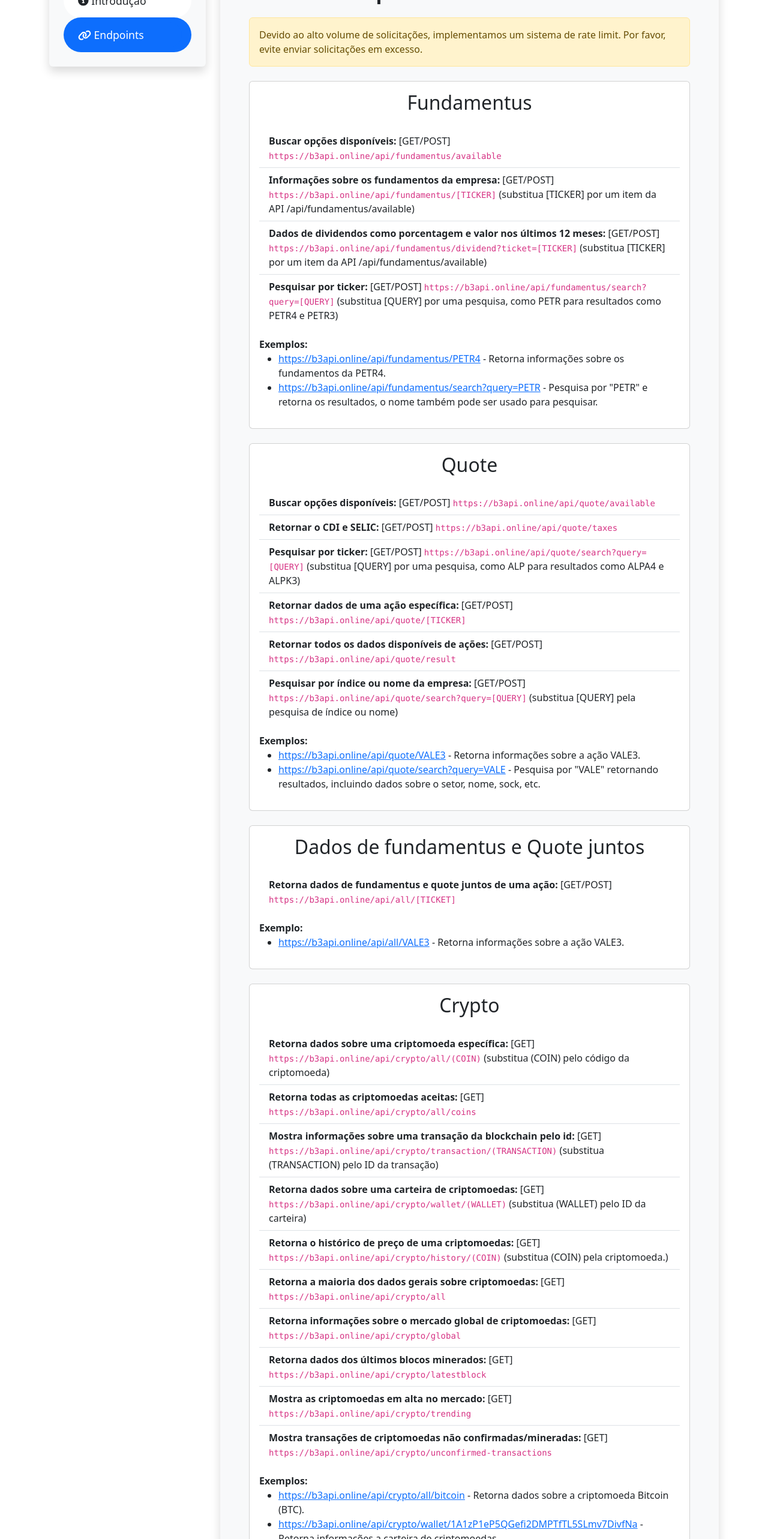
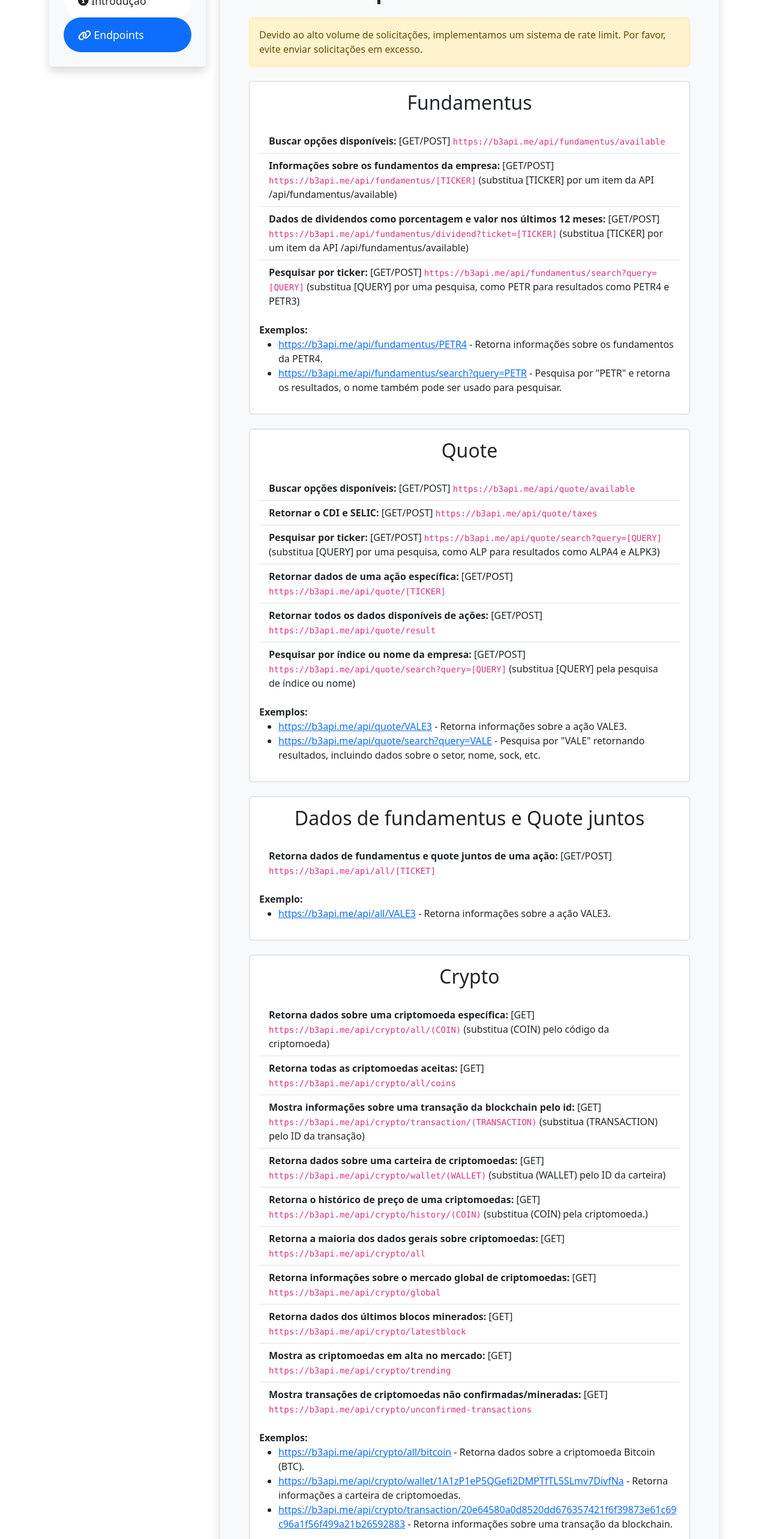
Before and after one commit to GeovaneDev/B3API, a Next.js app: page /docs/endpoints in a window 1280 px wide. Shown: the part 234-2800 px from the top of the page at 60% size. Built offline with nearby package versions, Linux system fonts and the light colour scheme.

Commit message:
Atualização desfeita e mudança de dominio
- Atualização desfeita por erro na versão 14.2 do next
- Mudança de dominio de b3api.online para b3api.me
- Remoção do script google adsense

```diff
--- a/app/layout.tsx
+++ b/app/layout.tsx
@@ -6,8 +6,8 @@
 const inter = Inter({ subsets: ['latin'] })
 
 export const metadata: Metadata = {
-  title: 'B3API - Dados Financeiros Brasileiros | API B3',
-  description: 'A B3API oferece dados financeiros brasileiros confiáveis e em tempo real.'
+  title: 'B3API: Dados Financeiros Brasileiros em Tempo Real | API B3',
+  description: 'B3API: Obtenha dados financeiros brasileiros em tempo real para ações, fundos imobiliários, criptomoedas e ETFs. Acesse informações confiáveis e instantâneas.'
 }
 
 export default function RootLayout({
--- a/components/Footer.js
+++ b/components/Footer.js
@@ -1,7 +1,7 @@
 import React from 'react';
 import Link from 'next/link';
 
-const Footer = () => {
+const BoostrapFooter = () => {
   const currentYear = new Date().getFullYear();
 
   return (
@@ -18,4 +18,4 @@
   );
 };
 
-export default Footer;
+export default BoostrapFooter;
--- a/components/Navbar.js
+++ b/components/Navbar.js
@@ -3,7 +3,7 @@
 import { FontAwesomeIcon } from '@fortawesome/react-fontawesome';
 import { faGithub } from '@fortawesome/free-brands-svg-icons';
 import '@fortawesome/fontawesome-svg-core/styles.css';
-import { Navbar, Container, Nav, Button } from 'react-bootstrap';
+import { Navbar, Container, Nav } from 'react-bootstrap';
 
 const BoostrapNavbar = () => {
   return (
--- a/pages/docs/endpoints.js
+++ b/pages/docs/endpoints.js
@@ -1,6 +1,5 @@
 import { DefaultSeo } from 'next-seo';
 import React from 'react';
-import { GoogleAdSense } from "nextjs-google-adsense";
 import 'bootstrap/dist/css/bootstrap.min.css';
 import Link from 'next/link';
 import Navbar from '../../components/Navbar';
@@ -10,18 +9,17 @@
 const Endpoints = () => {
   return (
     <div>
-      <GoogleAdSense publisherId="ca-pub-1050721047606545" />
       <DefaultSeo
         title="B3API - Documentação dos Endpoints | Acesse Dados Financeiros Brasileiros em Tempo Real"
         description="Explore a documentação completa dos endpoints da B3API para acessar dados financeiros brasileiros em tempo real. Descubra como utilizar cada endpoint de forma eficiente e obtenha informações precisas para suas análises e aplicações."
         openGraph={{
           type: 'website',
           locale: 'pt_BR',
-          url: 'https://b3api.online/docs/endpoints',
+          url: 'https://b3api.me/docs/endpoints',
           site_name: 'B3API - Documentação dos Endpoints',
           images: [
             {
-              url: 'https://b3api.online/B3API.png',
+              url: 'https://b3api.me/B3API.png',
               width: 120,
               height: 120,
               alt: 'B3API Icon',
@@ -67,7 +65,7 @@
             content: 'HttpOnly; Secure; SameSite=Strict',
           }
         ]}
-        canonical="https://b3api.online/docs/endpoints"
+        canonical="https://b3api.me/docs/endpoints"
       />
       <Navbar />
 
@@ -91,29 +89,29 @@
                   <ul className="list-group list-group-flush">
                     <li className="list-group-item">
                       <strong>Buscar opções disponíveis:</strong> [GET/POST]{' '}
-                      <code>https://b3api.online/api/fundamentus/available</code>
+                      <code>https://b3api.me/api/fundamentus/available</code>
                     </li>
                     <li className="list-group-item">
                       <strong>Informações sobre os fundamentos da empresa:</strong> [GET/POST]{' '}
-                      <code>https://b3api.online/api/fundamentus/[TICKER]</code> (substitua [TICKER] por um item da API /api/fundamentus/available)
+                      <code>https://b3api.me/api/fundamentus/[TICKER]</code> (substitua [TICKER] por um item da API /api/fundamentus/available)
                     </li>
                     <li className="list-group-item">
                       <strong>Dados de dividendos como porcentagem e valor nos últimos 12 meses:</strong> [GET/POST]{' '}
-                      <code>https://b3api.online/api/fundamentus/dividend?ticket=[TICKER]</code> (substitua [TICKER] por um item da API /api/fundamentus/available)
+                      <code>https://b3api.me/api/fundamentus/dividend?ticket=[TICKER]</code> (substitua [TICKER] por um item da API /api/fundamentus/available)
                     </li>
                     <li className="list-group-item">
                       <strong>Pesquisar por ticker:</strong> [GET/POST]{' '}
-                      <code>https://b3api.online/api/fundamentus/search?query=[QUERY]</code> (substitua [QUERY] por uma pesquisa, como PETR para resultados como PETR4 e PETR3)
+                      <code>https://b3api.me/api/fundamentus/search?query=[QUERY]</code> (substitua [QUERY] por uma pesquisa, como PETR para resultados como PETR4 e PETR3)
                     </li>
                   </ul>
                   <div className="mt-3">
                     <strong>Exemplos:</strong>
                     <ul>
                       <li>
-                        <Link href="https://b3api.online/api/fundamentus/PETR4" passHref target="_blank">https://b3api.online/api/fundamentus/PETR4</Link> - Retorna informações sobre os fundamentos da PETR4.
+                        <Link href="https://b3api.me/api/fundamentus/PETR4" passHref target="_blank">https://b3api.me/api/fundamentus/PETR4</Link> - Retorna informações sobre os fundamentos da PETR4.
                       </li>
                       <li>
-                        <Link href="https://b3api.online/api/fundamentus/search?query=PETR" passHref target="_blank">https://b3api.online/api/fundamentus/search?query=PETR</Link> - Pesquisa por "PETR" e retorna os resultados, o nome também pode ser usado para pesquisar.
+                        <Link href="https://b3api.me/api/fundamentus/search?query=PETR" passHref target="_blank">https://b3api.me/api/fundamentus/search?query=PETR</Link> - Pesquisa por "PETR" e retorna os resultados, o nome também pode ser usado para pesquisar.
                       </li>
                     </ul>
                   </div>
@@ -126,37 +124,37 @@
                   <ul className="list-group list-group-flush">
                     <li className="list-group-item">
                       <strong>Buscar opções disponíveis:</strong> [GET/POST]{' '}
-                      <code>https://b3api.online/api/quote/available</code>
+                      <code>https://b3api.me/api/quote/available</code>
                     </li>
                     <li className="list-group-item">
                       <strong>Retornar o CDI e SELIC:</strong> [GET/POST]{' '}
-                      <code>https://b3api.online/api/quote/taxes</code>
+                      <code>https://b3api.me/api/quote/taxes</code>
                     </li>
                     <li className="list-group-item">
                       <strong>Pesquisar por ticker:</strong> [GET/POST]{' '}
-                      <code>https://b3api.online/api/quote/search?query=[QUERY]</code> (substitua [QUERY] por uma pesquisa, como ALP para resultados como ALPA4 e ALPK3)
+                      <code>https://b3api.me/api/quote/search?query=[QUERY]</code> (substitua [QUERY] por uma pesquisa, como ALP para resultados como ALPA4 e ALPK3)
                     </li>
                     <li className="list-group-item">
                       <strong>Retornar dados de uma ação específica:</strong> [GET/POST]{' '}
-                      <code>https://b3api.online/api/quote/[TICKER]</code>
+                      <code>https://b3api.me/api/quote/[TICKER]</code>
                     </li>
                     <li className="list-group-item">
                       <strong>Retornar todos os dados disponíveis de ações:</strong> [GET/POST]{' '}
-                      <code>https://b3api.online/api/quote/result</code>
+                      <code>https://b3api.me/api/quote/result</code>
                     </li>
                     <li className="list-group-item">
                       <strong>Pesquisar por índice ou nome da empresa:</strong> [GET/POST]{' '}
-                      <code>https://b3api.online/api/quote/search?query=[QUERY]</code> (substitua [QUERY] pela pesquisa de índice ou nome)
+                      <code>https://b3api.me/api/quote/search?query=[QUERY]</code> (substitua [QUERY] pela pesquisa de índice ou nome)
                     </li>
                   </ul>
                   <div className="mt-3">
                     <strong>Exemplos:</strong>
                     <ul>
                       <li>
-                        <Link href="https://b3api.online/api/quote/VALE3" passHref target="_blank">https://b3api.online/api/quote/VALE3</Link> - Retorna informações sobre a ação VALE3.
+                        <Link href="https://b3api.me/api/quote/VALE3" passHref target="_blank">https://b3api.me/api/quote/VALE3</Link> - Retorna informações sobre a ação VALE3.
                       </li>
                       <li>
-                        <Link href="https://b3api.online/api/quote/search?query=VALE" passHref target="_blank">https://b3api.online/api/quote/search?query=VALE</Link> - Pesquisa por "VALE" retornando resultados, incluindo dados sobre o setor, nome, sock, etc.
+                        <Link href="https://b3api.me/api/quote/search?query=VALE" passHref target="_blank">https://b3api.me/api/quote/search?query=VALE</Link> - Pesquisa por "VALE" retornando resultados, incluindo dados sobre o setor, nome, sock, etc.
                       </li>
                     </ul>
                   </div>
@@ -169,14 +167,14 @@
                   <ul className="list-group list-group-flush">
                     <li className="list-group-item">
                       <strong>Retorna dados de fundamentus e quote juntos de uma ação:</strong> [GET/POST]{' '}
-                      <code>https://b3api.online/api/all/[TICKET]</code>
+                      <code>https://b3api.me/api/all/[TICKET]</code>
                     </li>
                   </ul>
                   <div className="mt-3">
                     <strong>Exemplo:</strong>
                     <ul>
                       <li>
-                        <Link href="https://b3api.online/api/all/VALE3" passHref target="_blank">https://b3api.online/api/all/VALE3</Link> - Retorna informações sobre a ação VALE3.
+                        <Link href="https://b3api.me/api/all/VALE3" passHref target="_blank">https://b3api.me/api/all/VALE3</Link> - Retorna informações sobre a ação VALE3.
                       </li>
                     </ul>
                   </div>
@@ -189,56 +187,56 @@
                   <ul className="list-group list-group-flush">
                     <li className="list-group-item">
                       <strong>Retorna dados sobre uma criptomoeda específica:</strong> [GET]{' '}
-                      <code>https://b3api.online/api/crypto/all/(COIN)</code> (substitua (COIN) pelo código da criptomoeda)
+                      <code>https://b3api.me/api/crypto/all/(COIN)</code> (substitua (COIN) pelo código da criptomoeda)
                     </li>
                     <li className="list-group-item">
                       <strong>Retorna todas as criptomoedas aceitas:</strong> [GET]{' '}
-                      <code>https://b3api.online/api/crypto/all/coins</code>
+                      <code>https://b3api.me/api/crypto/all/coins</code>
                     </li>
                     <li className="list-group-item">
                       <strong>Mostra informações sobre uma transação da blockchain pelo id:</strong> [GET]{' '}
-                      <code>https://b3api.online/api/crypto/transaction/(TRANSACTION)</code> (substitua (TRANSACTION) pelo ID da transação)
+                      <code>https://b3api.me/api/crypto/transaction/(TRANSACTION)</code> (substitua (TRANSACTION) pelo ID da transação)
                     </li>
                     <li className="list-group-item">
                       <strong>Retorna dados sobre uma carteira de criptomoedas:</strong> [GET]{' '}
-                      <code>https://b3api.online/api/crypto/wallet/(WALLET)</code> (substitua (WALLET) pelo ID da carteira)
+                      <code>https://b3api.me/api/crypto/wallet/(WALLET)</code> (substitua (WALLET) pelo ID da carteira)
                     </li>
                     <li className="list-group-item">
                       <strong>Retorna o histórico de preço de uma criptomoedas:</strong> [GET]{' '}
-                      <code>https://b3api.online/api/crypto/history/(COIN)</code> (substitua (COIN) pela criptomoeda.)
+                      <code>https://b3api.me/api/crypto/history/(COIN)</code> (substitua (COIN) pela criptomoeda.)
                     </li>
                     <li className="list-group-item">
                       <strong>Retorna a maioria dos dados gerais sobre criptomoedas:</strong> [GET]{' '}
-                      <code>https://b3api.online/api/crypto/all</code>
+                      <code>https://b3api.me/api/crypto/all</code>
                     </li>
                     <li className="list-group-item">
                       <strong>Retorna informações sobre o mercado global de criptomoedas:</strong> [GET]{' '}
-                      <code>https://b3api.online/api/crypto/global</code>
+                      <code>https://b3api.me/api/crypto/global</code>
                     </li>
                     <li className="list-group-item">
                       <strong>Retorna dados dos últimos blocos minerados:</strong> [GET]{' '}
-                      <code>https://b3api.online/api/crypto/latestblock</code>
+                      <code>https://b3api.me/api/crypto/latestblock</code>
                     </li>
                     <li className="list-group-item">
                       <strong>Mostra as criptomoedas em alta no mercado:</strong> [GET]{' '}
-                      <code>https://b3api.online/api/crypto/trending</code>
+                      <code>https://b3api.me/api/crypto/trending</code>
                     </li>
                     <li className="list-group-item">
                       <strong>Mostra transações de criptomoedas não confirmadas/mineradas:</strong> [GET]{' '}
-                      <code>https://b3api.online/api/crypto/unconfirmed-transactions</code>
+                      <code>https://b3api.me/api/crypto/unconfirmed-transactions</code>
                     </li>
                   </ul>
                   <div className="mt-3">
                     <strong>Exemplos:</strong>
                     <ul>
                       <li>
-                        <Link href="https://b3api.online/api/crypto/all/bitcoin" passHref target="_blank">https://b3api.online/api/crypto/all/bitcoin</Link> - Retorna dados sobre a criptomoeda Bitcoin (BTC).
+                        <Link href="https://b3api.me/api/crypto/all/bitcoin" passHref target="_blank">https://b3api.me/api/crypto/all/bitcoin</Link> - Retorna dados sobre a criptomoeda Bitcoin (BTC).
                       </li>
                       <li>
-                        <Link href="https://b3api.online/api/crypto/wallet/1A1zP1eP5QGefi2DMPTfTL5SLmv7DivfNa" passHref target="_blank">https://b3api.online/api/crypto/wallet/1A1zP1eP5QGefi2DMPTfTL5SLmv7DivfNa</Link> - Retorna informações a carteira de criptomoedas.
+                        <Link href="https://b3api.me/api/crypto/wallet/1A1zP1eP5QGefi2DMPTfTL5SLmv7DivfNa" passHref target="_blank">https://b3api.me/api/crypto/wallet/1A1zP1eP5QGefi2DMPTfTL5SLmv7DivfNa</Link> - Retorna informações a carteira de criptomoedas.
                       </li>
                       <li>
-                        <Link href="https://b3api.online/api/crypto/transaction/20e64580a0d8520dd676357421f6f39873e61c69c96a1f56f499a21b26592883" passHref target="_blank">https://b3api.online/api/crypto/transaction/20e64580a0d8520dd676357421f6f39873e61c69c96a1f56f499a21b26592883</Link> - Retorna informações sobre uma transação da blockchain.
+                        <Link href="https://b3api.me/api/crypto/transaction/20e64580a0d8520dd676357421f6f39873e61c69c96a1f56f499a21b26592883" passHref target="_blank">https://b3api.me/api/crypto/transaction/20e64580a0d8520dd676357421f6f39873e61c69c96a1f56f499a21b26592883</Link> - Retorna informações sobre uma transação da blockchain.
                       </li>
                     </ul>
                   </div>
```
Also changed, not shown: app/page.js (+4 -6 lines), package.json (+6 -8 lines), pages/docs.js (+3 -5 lines), pages/docs/introduction.js (+5 -7 lines), pages/terms.js (+8 -10 lines), public/robots.txt (added), 2 other files (tests, documents, lock files or other folders).
